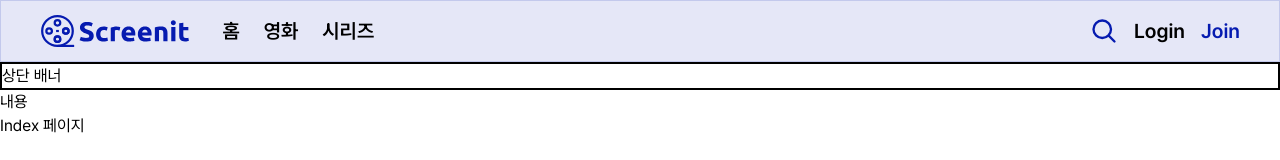
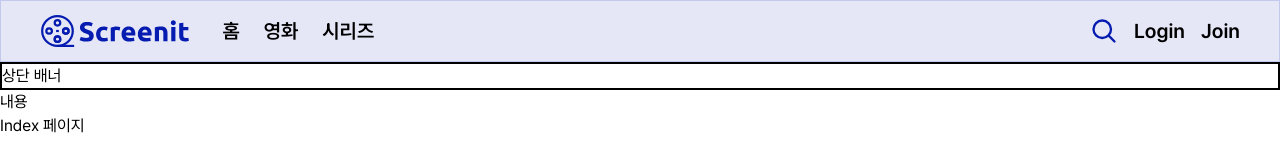
Before and after one commit to Park-Jingyeong/Screenit, a Next.js app: page / in a window 1280 px wide. Shown: the top 160 px of the page. Built offline with nearby package versions, Linux system fonts and the light colour scheme.

Commit message:
Style: text color 수정

```diff
--- a/src/components/header.tsx
+++ b/src/components/header.tsx
@@ -40,12 +40,12 @@ export default function Header() {
             <div className="flex items-center">
               <div className="md:mr-4">
                 <Link href={"/search"}>
-                  <Image src={search} alt={"search"} width={28}/>
+                  <Image src={search} alt={"search"} width={28} />
                 </Link>
               </div>
               <div className="font-semibold text-xl flex gap-4">
                 <Link href={"/login"}>Login</Link>
-                <Link href={"/join"} className="text-main-blue cursor-pointer">
+                <Link href={"/join"} className="cursor-pointer">
                   Join
                 </Link>
               </div>
```
